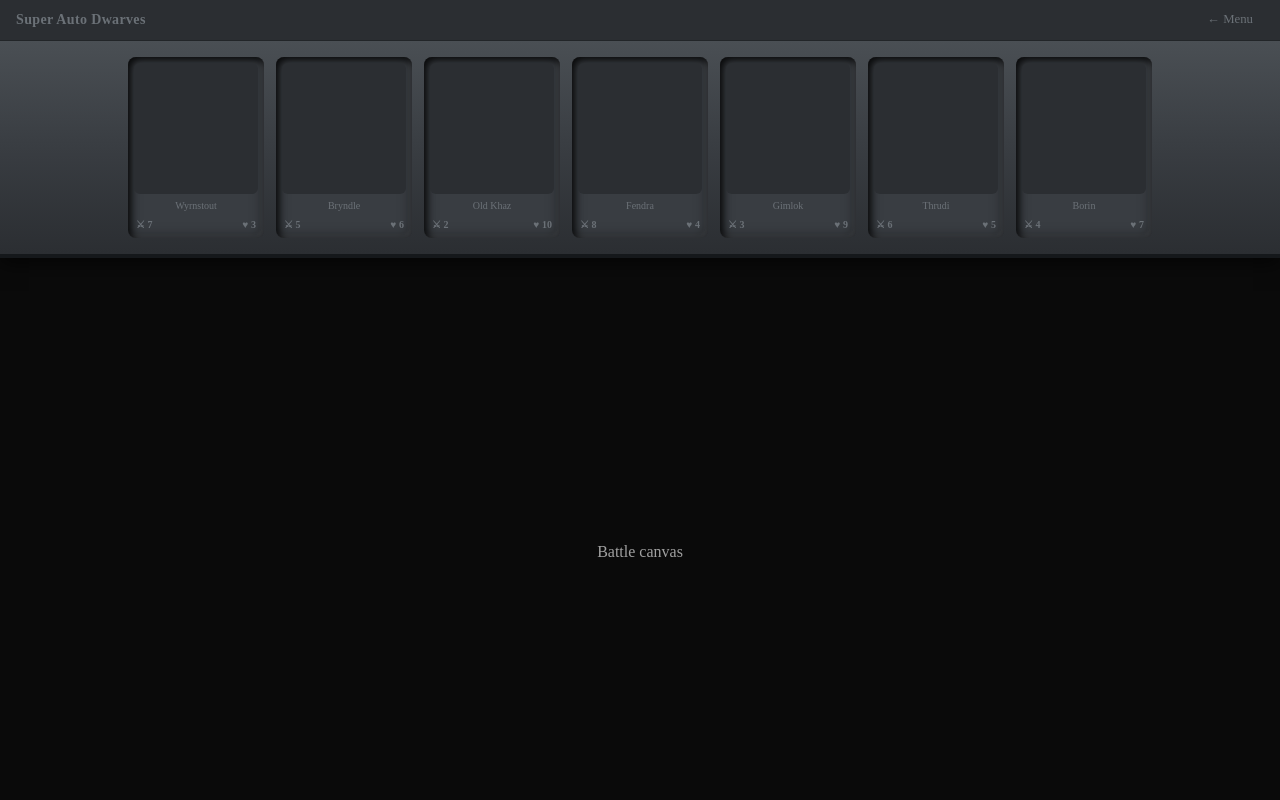
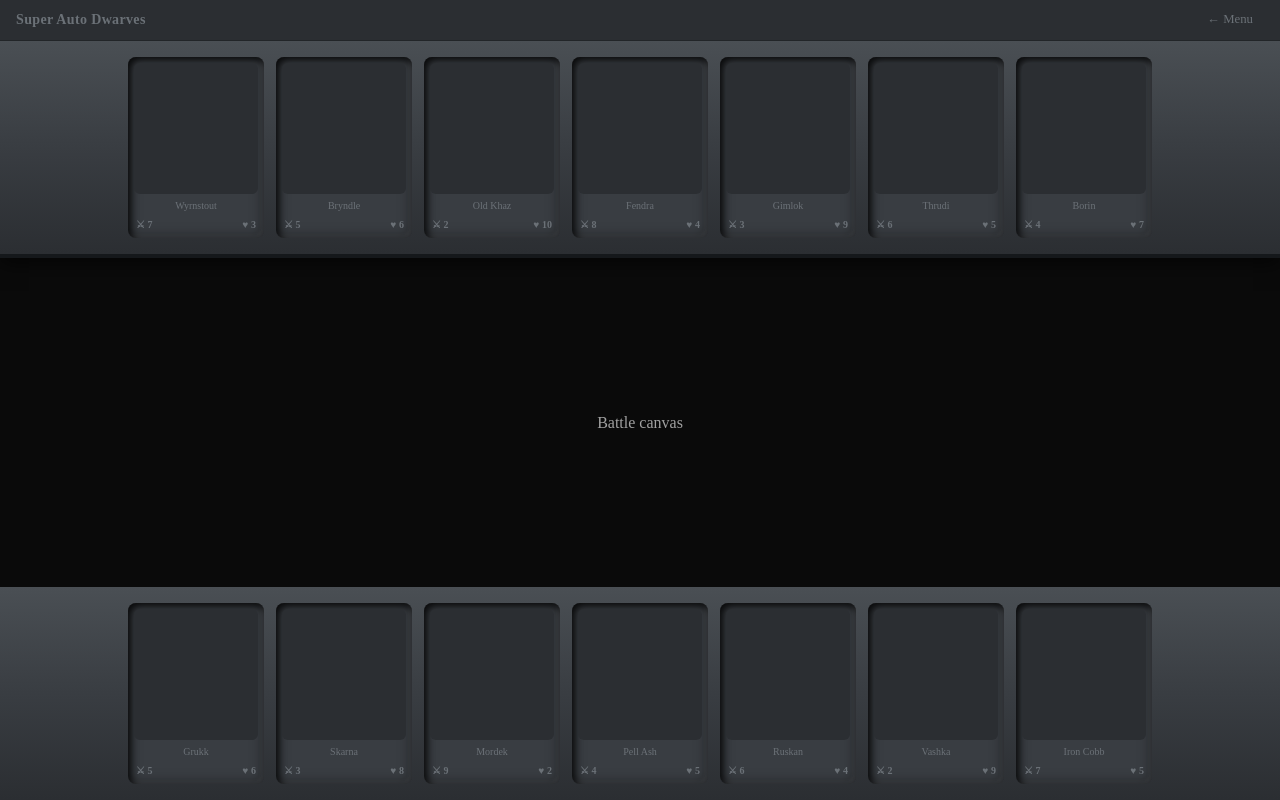
Before and after one commit to Mosniff/super-auto-dwarves-next, a Next.js app: page /play in a window 1280 px wide. Shown: the top 800 px of the page. Built offline with nearby package versions, Linux system fonts and the light colour scheme.

Commit message:
Fix page height

```diff
--- a/src/app/(game)/layout.tsx
+++ b/src/app/(game)/layout.tsx
@@ -8,7 +8,7 @@ export default function GameLayout({
   return (
     <div className="flex min-h-screen flex-col">
       <GameHeader />
-      <div className="flex-1">{children}</div>
+      <div className="flex flex-1 flex-col">{children}</div>
     </div>
   );
 }
--- a/src/app/(game)/play/page.tsx
+++ b/src/app/(game)/play/page.tsx
@@ -3,7 +3,7 @@ import { ENEMY_TEAM } from "@/lib/dummy-battle";
 
 export default function PlayPage() {
   return (
-    <main className="flex min-h-screen flex-col">
+    <main className="flex flex-1 flex-col">
       <section className="flex flex-1 items-center justify-center p-6">
         <p className="text-muted-foreground">Battle canvas</p>
       </section>
```
